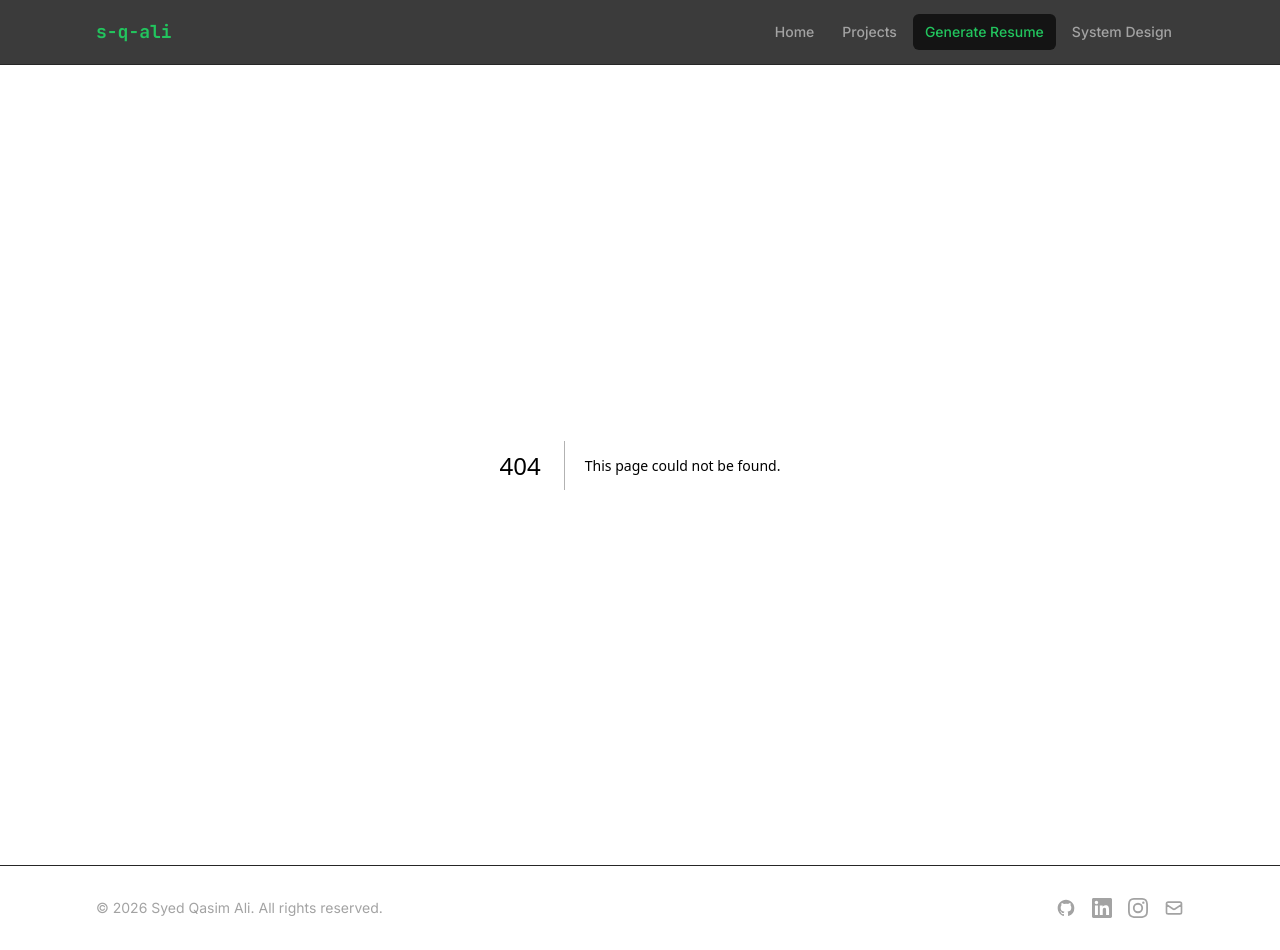
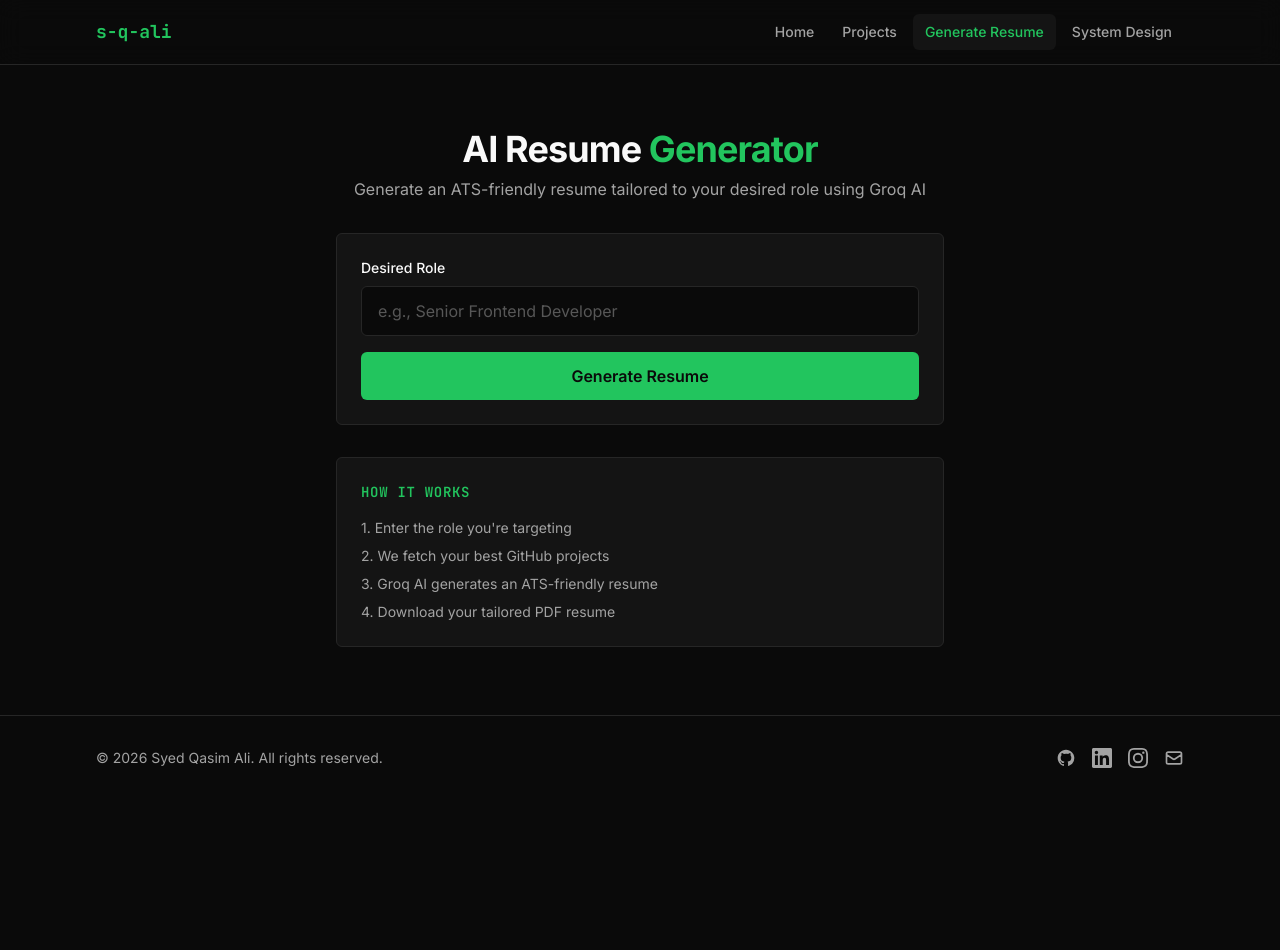
Before and after one commit to S-Q-Ali/Portfolio, a Next.js app: page /generate in a window 1280 px wide. Before the commit this address had no page. After the commit the page ends 800 px from the top, so only its background shows below. Built offline with nearby package versions, Linux system fonts and the light colour scheme.

Commit message:
feat: add Groq AI resume generator
- API route: POST /api/generate-resume combines GitHub projects + resume data + Groq
- Client page: role input, generate button, PDF download
- Uses llama-3.3-70b-versatile free tier model
- pdf-lib for ATS-friendly PDF generation

```diff
--- /dev/null
+++ b/app/api/generate-resume/route.ts
@@ -0,0 +1,51 @@
+import { NextRequest, NextResponse } from "next/server";
+import { resumeData } from "@/lib/resume-data";
+import { generateResumeWithGroq } from "@/lib/groq";
+import { createResumePdf } from "@/lib/resume-pdf";
+import { fetchGitHubRepos } from "@/lib/github/fetch";
+import { filterAndRankProjects } from "@/lib/github/filter";
+
+export async function POST(request: NextRequest) {
+  try {
+    const body = await request.json();
+    const { desiredRole } = body;
+
+    if (!desiredRole || typeof desiredRole !== "string") {
+      return NextResponse.json(
+        { error: "desiredRole is required" },
+        { status: 400 }
+      );
+    }
+
+    const repos = await fetchGitHubRepos();
+    const projects = filterAndRankProjects(repos).slice(0, 10);
+
+    const projectsText = projects
+      .map((p) => {
+        return `${p.name}: ${p.description} (Stars: ${p.stars}, Language: ${p.language})`;
+      })
+      .join("\n");
+
+    const resumeText = await generateResumeWithGroq(
+      desiredRole,
+      JSON.stringify(resumeData, null, 2),
+      projectsText
+    );
+
+    const pdfBytes = await createResumePdf(resumeText);
+
+    return new NextResponse(Buffer.from(pdfBytes), {
+      headers: {
+        "Content-Type": "application/pdf",
+        "Content-Disposition": `attachment; filename="resume-${desiredRole.replace(/\s+/g, "-").toLowerCase()}.pdf"`,
+      },
+    });
+  } catch (error) {
+    console.error("Resume generation error:", error);
+    const message = error instanceof Error ? error.message : "Unknown error";
+    return NextResponse.json(
+      { error: `Failed to generate resume: ${message}` },
+      { status: 500 }
+    );
+  }
+}
--- /dev/null
+++ b/app/generate/page.tsx
@@ -0,0 +1,113 @@
+"use client";
+
+import { useState } from "react";
+
+export default function GenerateResumePage() {
+  const [role, setRole] = useState("");
+  const [loading, setLoading] = useState(false);
+  const [error, setError] = useState<string | null>(null);
+
+  const handleGenerate = async () => {
+    if (!role.trim()) {
+      setError("Please enter a desired role");
+      return;
+    }
+
+    setLoading(true);
+    setError(null);
+
+    try {
+      const response = await fetch("/api/generate-resume", {
+        method: "POST",
+        headers: { "Content-Type": "application/json" },
+        body: JSON.stringify({ desiredRole: role }),
+      });
+
+      if (!response.ok) {
+        const data = await response.json();
+        throw new Error(data.error || "Failed to generate resume");
+      }
+
+      const blob = await response.blob();
+      const url = URL.createObjectURL(blob);
+      const a = document.createElement("a");
+      a.href = url;
+      a.download = `resume-${role.replace(/\s+/g, "-").toLowerCase()}.pdf`;
+      document.body.appendChild(a);
+      a.click();
+      document.body.removeChild(a);
+      URL.revokeObjectURL(url);
+    } catch (err) {
+      setError(err instanceof Error ? err.message : "Something went wrong");
+    } finally {
+      setLoading(false);
+    }
+  };
+
+  return (
+    <div className="mx-auto max-w-2xl px-4 py-16 sm:px-6 lg:px-8">
+      <div className="flex flex-col gap-8">
+        <div className="text-center">
+          <h1 className="text-3xl font-bold tracking-tight sm:text-4xl">
+            AI Resume <span className="text-accent">Generator</span>
+          </h1>
+          <p className="mt-2 text-text-secondary">
+            Generate an ATS-friendly resume tailored to your desired role using Groq AI
+          </p>
+        </div>
+
+        <div className="rounded-md border border-border bg-surface p-6">
+          <label htmlFor="role" className="block text-sm font-medium text-text-primary">
+            Desired Role
+          </label>
+          <input
+            id="role"
+            type="text"
+            value={role}
+            onChange={(e) => setRole(e.target.value)}
+            placeholder="e.g., Senior Frontend Developer"
+            className="mt-2 w-full rounded-md border border-border bg-background px-4 py-3 text-text-primary placeholder:text-text-secondary/50 focus:border-accent focus:outline-none"
+            onKeyDown={(e) => e.key === "Enter" && handleGenerate()}
+          />
+
+          <button
+            type="button"
+            onClick={handleGenerate}
+            disabled={loading}
+            className="mt-4 w-full rounded-md bg-accent px-4 py-3 font-semibold text-background transition-colors hover:bg-accent-dim disabled:opacity-50 disabled:cursor-not-allowed"
+          >
+            {loading ? (
+              <span className="flex items-center justify-center gap-2">
+                <svg className="h-5 w-5 animate-spin" viewBox="0 0 24 24" fill="none">
+                  <circle className="opacity-25" cx="12" cy="12" r="10" stroke="currentColor" strokeWidth="4" />
+                  <path className="opacity-75" fill="currentColor" d="M4 12a8 8 0 018-8V0C5.373 0 0 5.373 0 12h4z" />
+                </svg>
+                Generating...
+              </span>
+            ) : (
+              "Generate Resume"
+            )}
+          </button>
+
+          {error && (
+            <div className="mt-4 rounded-md border border-red-500/50 bg-red-500/10 p-4" role="alert">
+              <p className="text-sm text-red-400">{error}</p>
+            </div>
+          )}
+        </div>
+
+        <div className="rounded-md border border-border bg-surface p-6">
+          <h2 className="font-mono text-sm font-semibold text-accent uppercase tracking-wider">
+            How it works
+          </h2>
+          <ol className="mt-4 space-y-2 text-sm text-text-secondary" role="list">
+            <li>1. Enter the role you're targeting</li>
+            <li>2. We fetch your best GitHub projects</li>
+            <li>3. Groq AI generates an ATS-friendly resume</li>
+            <li>4. Download your tailored PDF resume</li>
+          </ol>
+        </div>
+      </div>
+    </div>
+  );
+}
```
